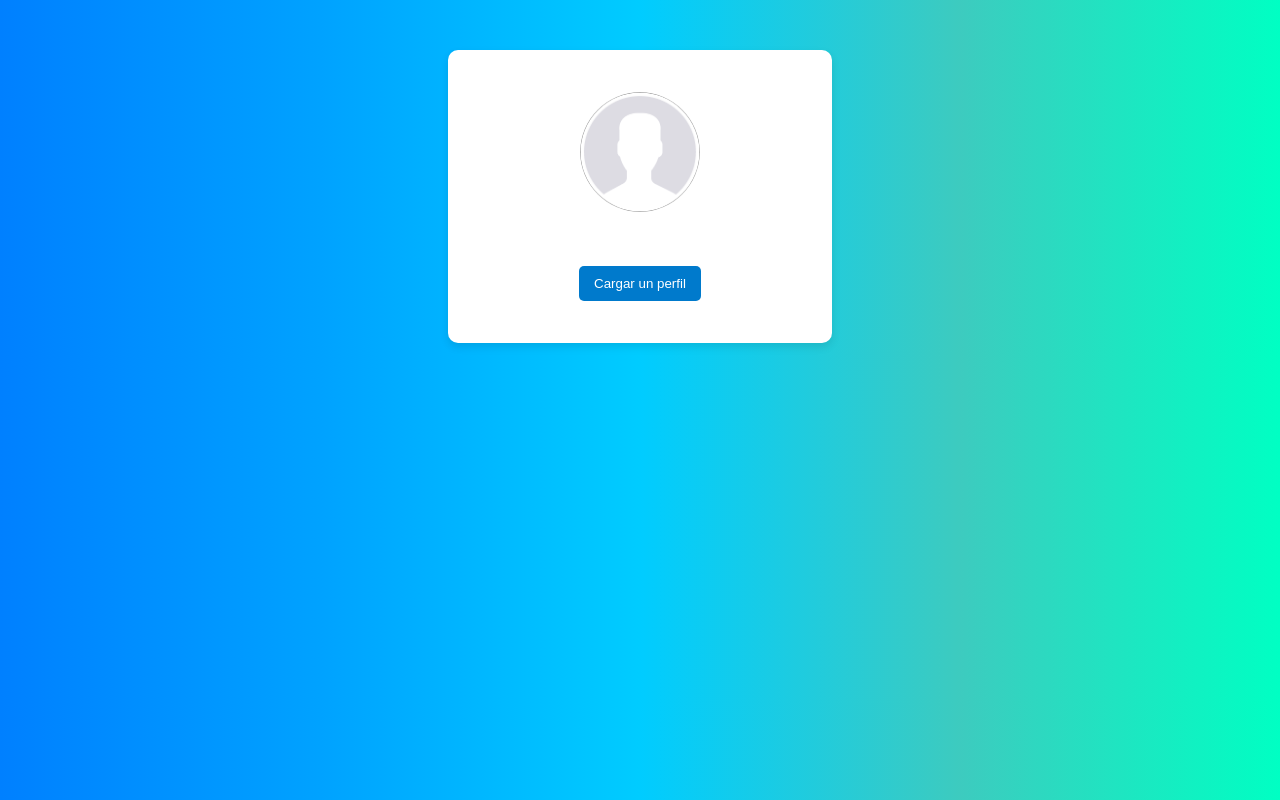
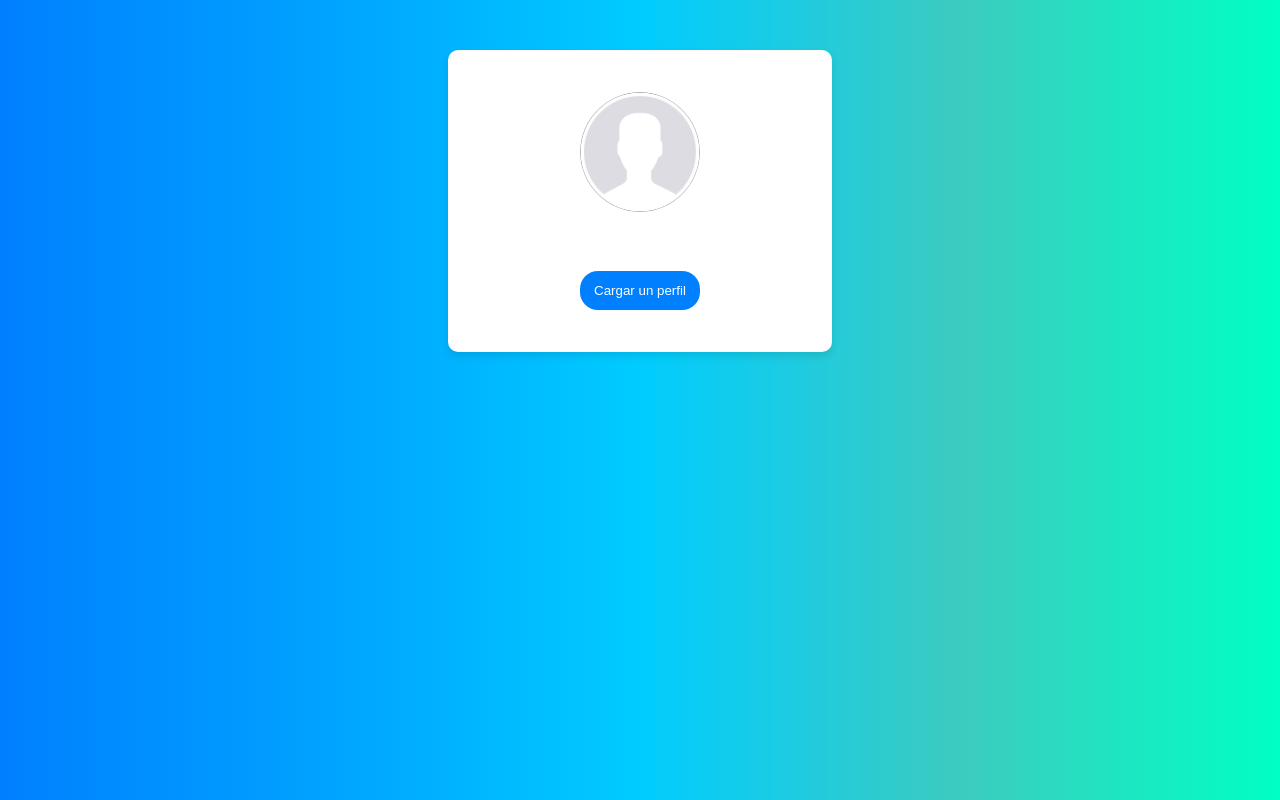
Before and after one commit to belennmm/exerciseDOM, a plain HTML site: page index.html in a window 1280 px wide. Drawn offline with Linux system fonts and the light colour scheme.

Commit message:
cambios en index

```diff
--- a/app.js
+++ b/app.js
@@ -59,8 +59,6 @@ const renderizarPerfil = (perfil) => {
 const usuarios = ["torvalds", "gaearon", "yyx990803", "tj"];
 let indiceUsuario = 0;
 
-
-
   // sección de de fetch
 const cargarUsuario = async () => {
   const mensaje = document.querySelector("#mensaje");
--- a/index.html
+++ b/index.html
@@ -8,7 +8,7 @@
 <body class="rainbow-bg">
 
         <div class="tarjeta">
-            <img id="avatar" src="assets/perfil-img.png" alt="perfil">
+            <img id="avatar" src="perfil-img.png" alt="perfil">
 
             <h2 id="nombre"></h2>
             <p id="usuario"></p>
--- a/style.css
+++ b/style.css
@@ -32,17 +32,18 @@ body {
 }
 
 #btn {
-  margin-top: 15px;
-  padding: 10px 15px;
-  background: #007acc;
+  margin-top: 20px;
+  padding: 12px 14px;
+  background: rgb(0, 128, 255);
   color: #fff;
+  font-style: bold;
   border: none;
-  border-radius: 5px;
+  border-radius: 18px;
   cursor: pointer;
 }
 
 #btn:hover {
-  background: #005f99;
+  background: #3683b3;
 }
 
 #mensaje {
```
